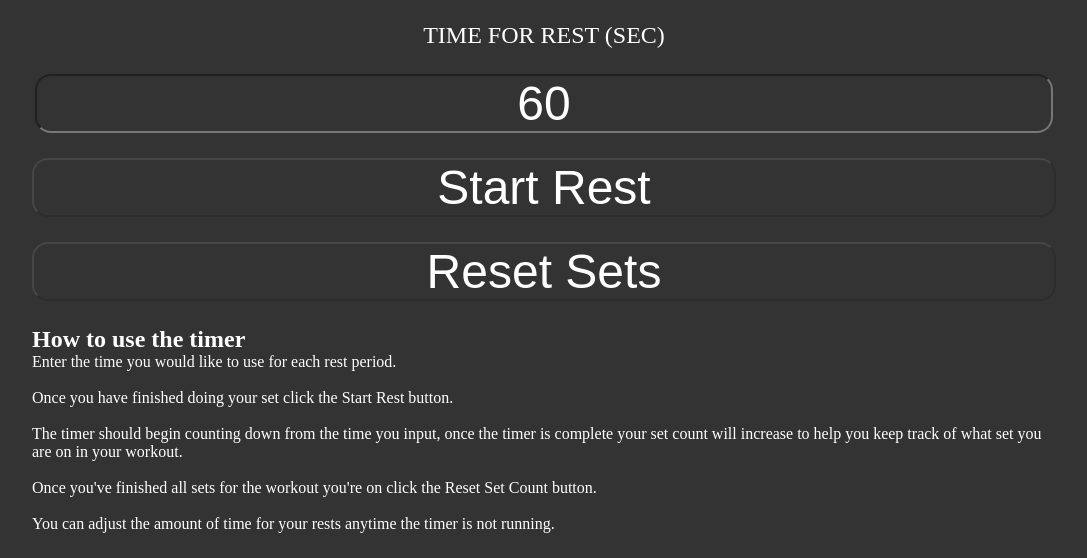
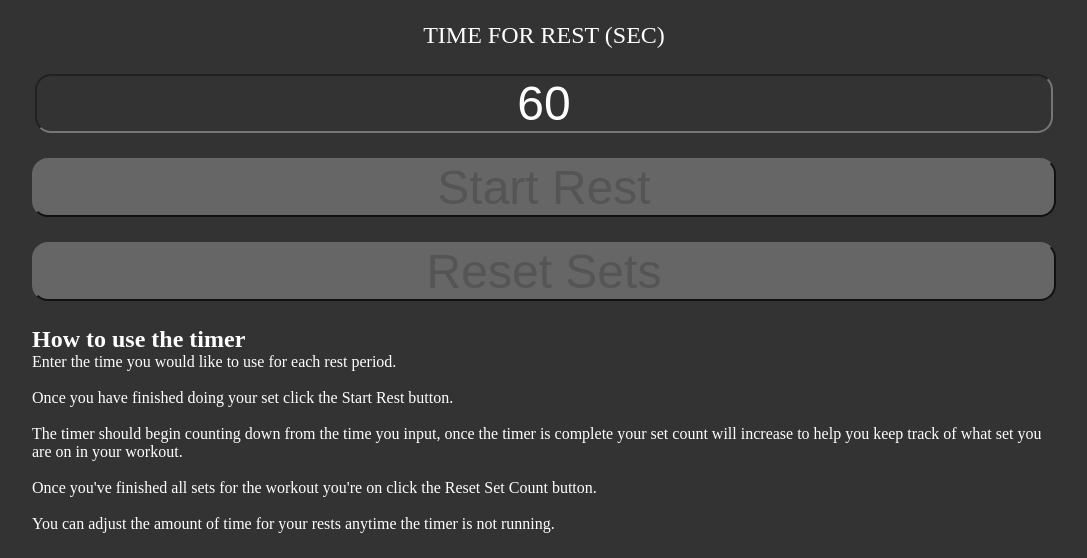
Before and after one commit to git-kv/workout-rest-timer, a plain HTML site: page index.html in a window 1280 px wide. Both pictures are taken after a click on the button "Start Rest". Shown: the part 242-800 px from the top of the page, without its empty margins (96-1183 px from the left). Drawn offline with Linux system fonts and the light colour scheme.

Commit message:
styling for disabled buttons

```diff
--- a/style.css
+++ b/style.css
@@ -22,6 +22,12 @@
 
 button {
   font-size: 3rem;
+}
+
+button:disabled {
+  background-color: #666;
+  color: #555;
+  border-color: #666;
 }
 
 .countdown p,
```
